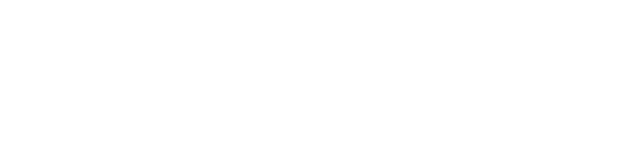
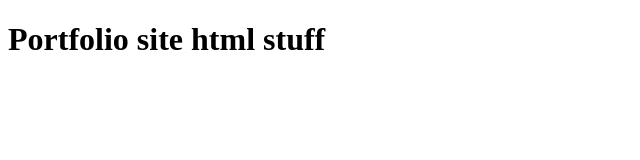
Before and after one commit to Rakitn/crap-portfolio-forgot, a plain HTML site: page index.html in a window 1280 px wide. Shown: the whole page, without its empty margins (0-640 px from the left). Drawn offline with Linux system fonts and the light colour scheme.

Commit message:
Added index-html

```diff
--- a/index.html
+++ b/index.html
@@ -7,6 +7,6 @@
     <title>crap portfolio</title>
 </head>
 <body>
-
+    <h1>Portfolio site html stuff</h1>
 </body>
 </html>
```
